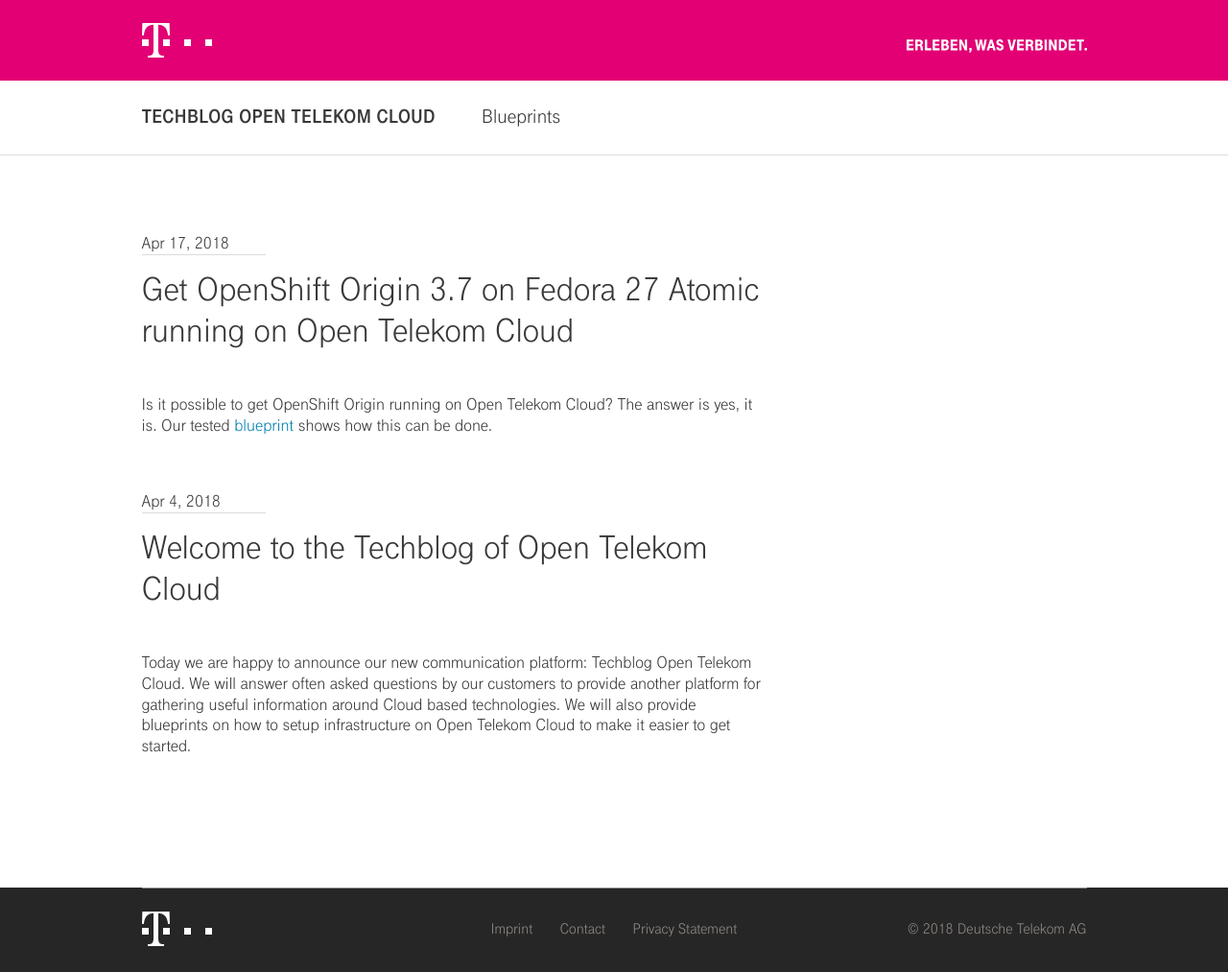
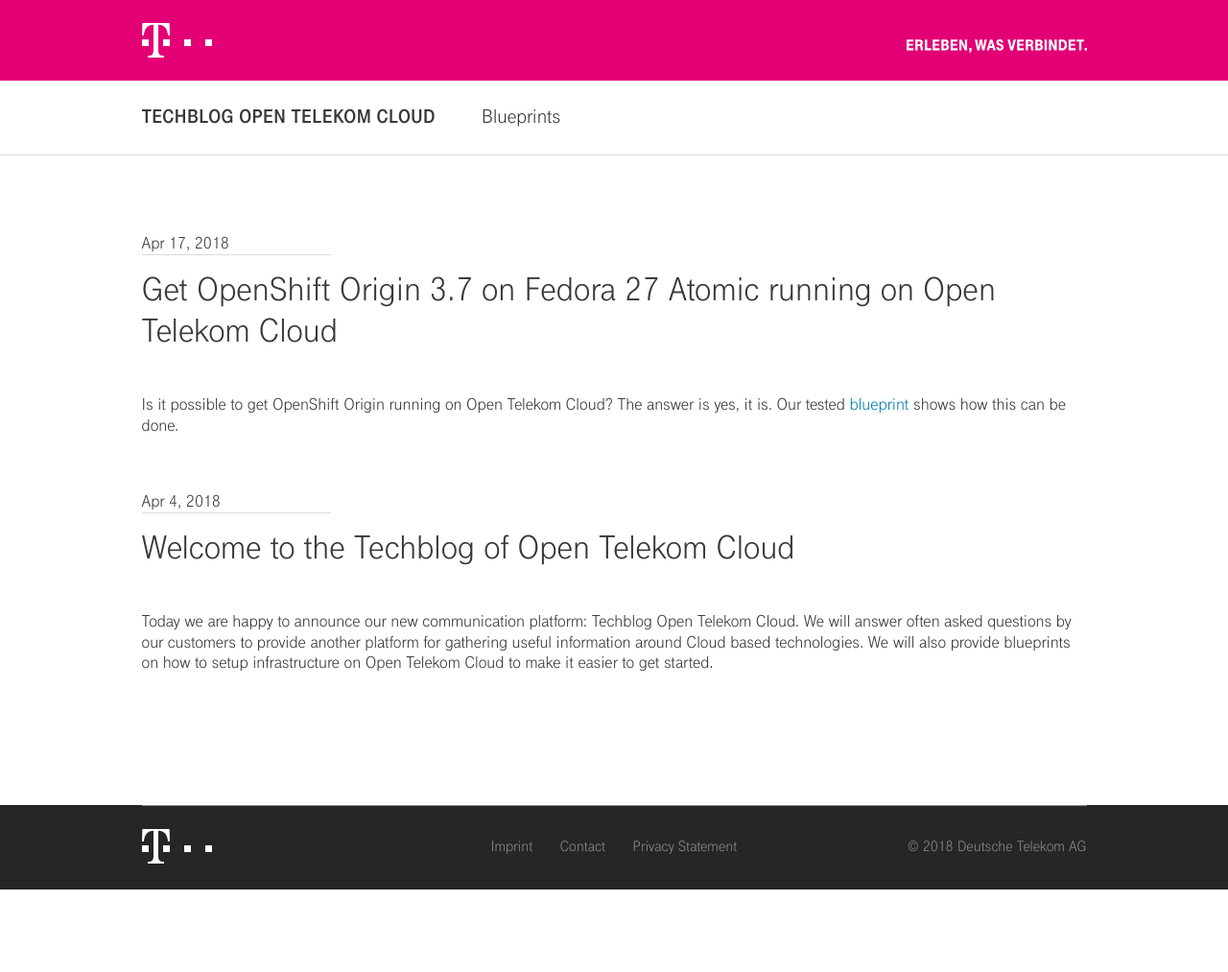
Before and after one commit to opentelekomcloud-infra/techblog, a Jekyll site: the page built from index.md, in a window 1280 px wide. Shown: the whole page at 96% size. Built offline with Jekyll 4.4.1, drawn with Linux system fonts in a browser that asks for light colours; some web fonts are replaced; after the commit the page ends 927 px from its top, so only the background shows below that.

Commit message:
better main column

```diff
--- a/_layouts/home.html
+++ b/_layouts/home.html
@@ -9,7 +9,7 @@
 
 {%- if site.posts.size > 0 -%}
   <div class="row content-1">
-    <div class="col-l-8 col-s-12">
+    <div class="col-xl-8 offset-xl-2 col-l-12">
       {% for post in site.posts %}
         <div class="post">
           <span class="post-date">{{ post.date | date: "%b %-d, %Y" }}</span>
--- a/_layouts/post.html
+++ b/_layouts/post.html
@@ -2,7 +2,7 @@
 layout: default
 ---
 <div class="row content-1">
-  <div class="col-l-8 col-s-12">
+  <div class="col-xl-8 offset-xl-2 col-l-12">
     <article class="post h-entry" itemscope itemtype="http://schema.org/BlogPosting">
 
       <header class="post-header">
```
